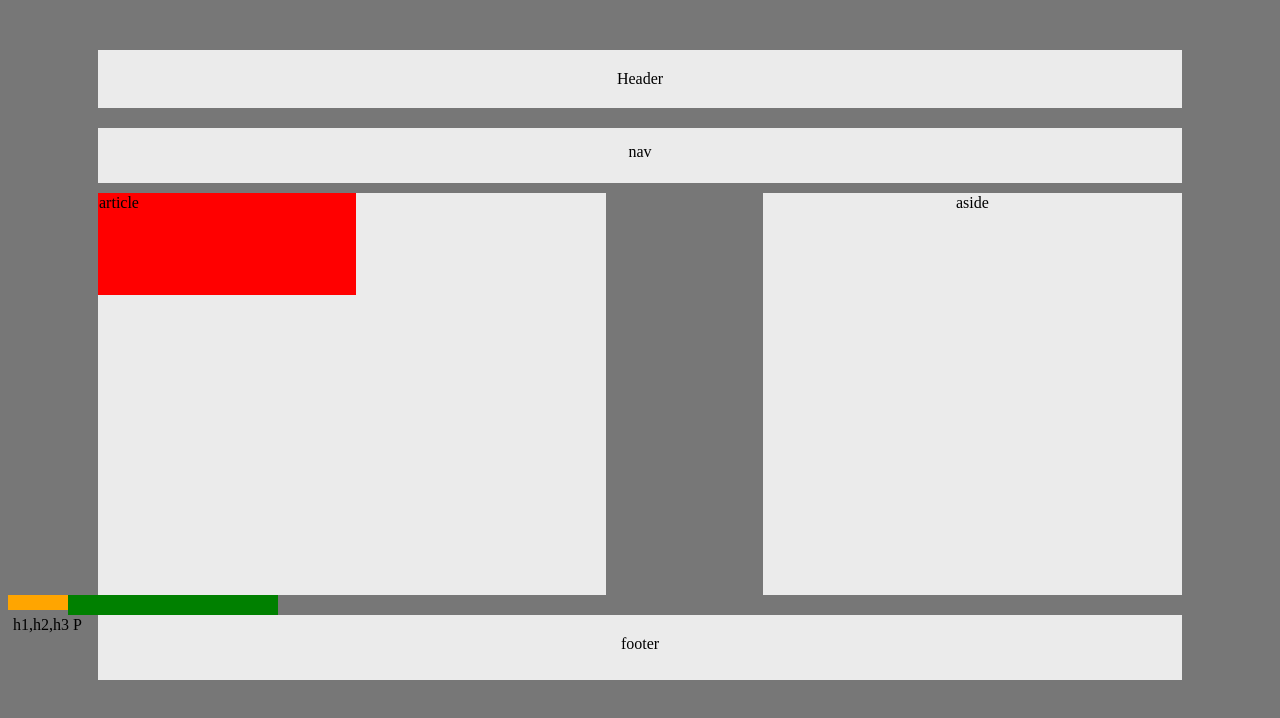
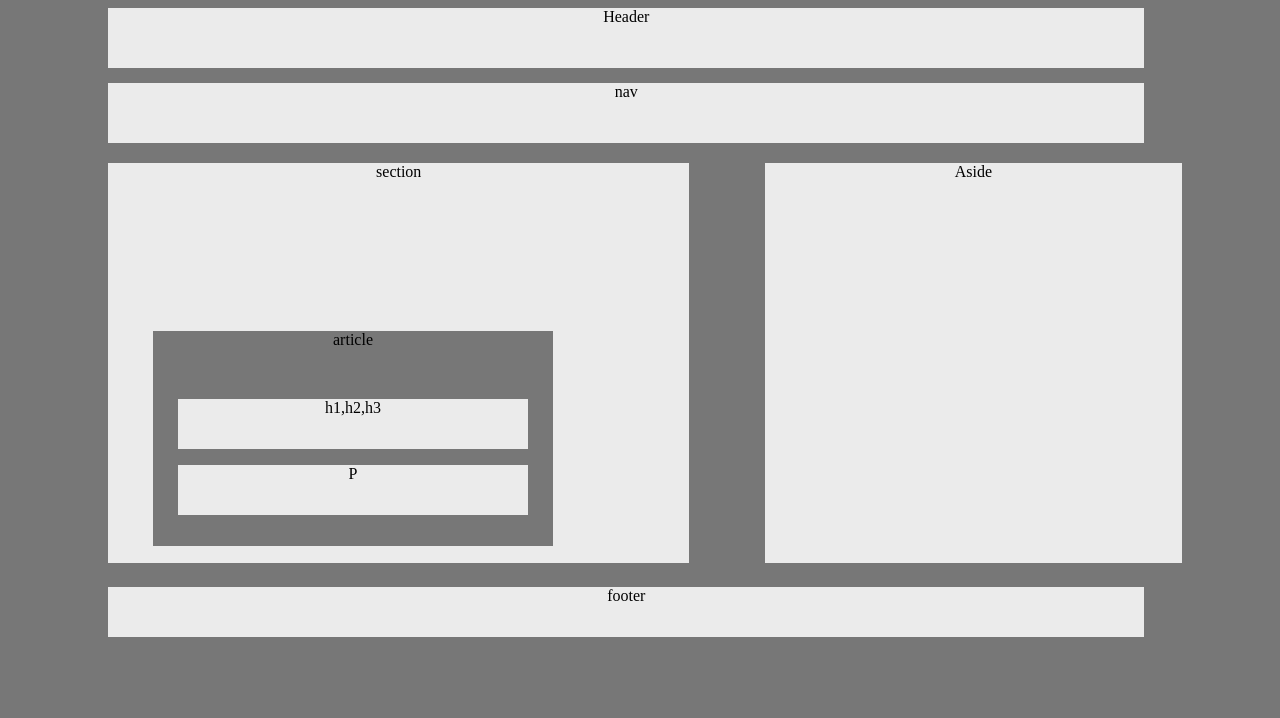
Before and after one commit to Astonsilicon/HW-Wireframe, a plain HTML site: page index.html in a window 1280 px wide. Drawn offline with Linux system fonts and the light colour scheme.

Commit message:
added files

```diff
--- a/index.html
+++ b/index.html
@@ -2,43 +2,41 @@
 <html>
 		<head>
 	<title>Assignment 1!</title>
+
+	<link rel="stylesheet" type="text.css" href="reset.css">
+
 	<link rel="stylesheet" type="text/css" href="style.css">
+
 		</head>
+<body>
 
-<div class="top">
 <header>Header</header>
-</div>
 
-<div class="nav">
 <nav>nav</nav>
-</div>
-<section>
-<div class="right">
-<aside>aside</aside>
-</div>
 
-<div class="left">
-<section>section</section>
-</div>
 
-<div class="article">
-<article>article</article>
-</div>
 
+
+<aside>Aside</aside>
+
+
+
+<section>section
+	<article>
+		article
 		<div class="headings">
 			<p> h1,h2,h3</p>
 		</div>
-
 		<div class="p">
 			<p>P</p>
 		</div>
-
-<div class="footer">
-<footer>footer</footer>
-</div>
+	</article>
 </section>
 
-<body>
+
+<footer>footer</footer>
+
 
 </body>
+
 </html>
--- /dev/null
+++ b/reset.css
@@ -0,0 +1,48 @@
+/* http://meyerweb.com/eric/tools/css/reset/
+   v2.0 | 20110126
+   License: none (public domain)
+*/
+
+html, body, div, span, applet, object, iframe,
+h1, h2, h3, h4, h5, h6, p, blockquote, pre,
+a, abbr, acronym, address, big, cite, code,
+del, dfn, em, img, ins, kbd, q, s, samp,
+small, strike, strong, sub, sup, tt, var,
+b, u, i, center,
+dl, dt, dd, ol, ul, li,
+fieldset, form, label, legend,
+table, caption, tbody, tfoot, thead, tr, th, td,
+article, aside, canvas, details, embed,
+figure, figcaption, footer, header, hgroup,
+menu, nav, output, ruby, section, summary,
+time, mark, audio, video {
+	margin: 0;
+	padding: 0;
+	border: 0;
+	font-size: 100%;
+	font: inherit;
+	vertical-align: baseline;
+}
+/* HTML5 display-role reset for older browsers */
+article, aside, details, figcaption, figure,
+footer, header, hgroup, menu, nav, section {
+	display: block;
+}
+body {
+	line-height: 1;
+}
+ol, ul {
+	list-style: none;
+}
+blockquote, q {
+	quotes: none;
+}
+blockquote:before, blockquote:after,
+q:before, q:after {
+	content: '';
+	content: none;
+}
+table {
+	border-collapse: collapse;
+	border-spacing: 0;
+}
--- a/style.css
+++ b/style.css
@@ -1,35 +1,34 @@
 body {
 	background-color: #777;
 }
+header {
+	width: 82%;
+	height: 50px;
+	margin-left: 100px;
+	padding-top: 0px;
+	padding-bottom: 10px;
+	background-color: #ebebeb;
+	color: black;
+  	text-align: center;
+}
 
-.top {
-  background: #ebebeb;
-  padding: 20px;
-  margin-top: 50px;
-  margin-left: 90px;
-  margin-bottom: 20px;
-  margin-right: 90px;
+nav {
+	width: 82%;
+  	height: 50px;
+  	margin-left: 100px;
+  	margin-top: 15px;
+  	padding-bottom: 10px;
+  	background-color: #ebebeb;
+
   color: black;
   text-align: center;
 }
 
-.nav {
-  height: 25px;
-  background: #ebebeb;
-  padding: 15px;
-  margin-left: 90px;
-  margin-bottom: 10px;
-  margin-right: 90px;
-  color: black;
-  text-align: center;
-}
-
-.right {
+aside {
 	width: 33%;
 	height: 400px;
+	margin-top: 20px;
 	margin-right: 90px;
-	padding: 1px;
-	border: 1px;
 	background-color: #ebebeb;
 	text-align: center;
 	float: right;
@@ -37,65 +36,51 @@ body {
 
 }
 
-.left {
-	width: 40%;
+section {
+	width: 46%;
 	height: 400px;
-	position: relative;
-	margin-left: 90px;
-	padding: 1px;
-	border: 1px;
 	background-color: #ebebeb;
-	text-align: top;
-	z-index: -1;
-	float: left;
+	margin-left: 100px;
+	margin-top: 20px;
+	margin-bottom: 0;
+	text-align: center;
 
 }
-.article {
+
+article {
 	clear: both;
-	width: 20%;
-	height: 100px;
+	width: 400px ;
+	height: 215px;
+	margin-top: 150px;
+	margin-left: 45px;
 	position: absolute;
-	margin-left: 90px;
-	margin-bottom: 900px;
-	padding: 1px;
-	border: 1px;
-	background-color: red;
-	text-align: top;
-	z-index: +2;
-	float: left;
+	background-color: #777;
+	text-align: center;
+
 
 }
 .headings {
-	clear: both;
-	float: left;
-	width: 50px;
-	height: 5px;
-	padding: 5px;
-	border: 10px;
-	margin-right: : 150px;
+	width: 350px;
+	height: 50px;
+	margin-left: 25px;
+	margin-top: 50px;
 	background-color: #ebebeb;
-	background-color: orange;
 }
 
 .p {
-	float: left;
-	width: 200px;
-	height: 10px;
-	padding: 5px;
-	border: 10px;
-	margin-right: : 100px;
+	width: 350px;
+	height: 50px;
+	margin-left: 25px;
+
 	background-color: #ebebeb;
-	background-color: green;
 }
-.footer {
-	clear: both;
-  background: #ebebeb;
-  padding: 20px;
-  height: 25px;
-  margin-top: 50px;
-  margin-left: 90px;
-  margin-bottom: 20px;
-  margin-right: 90px;
+footer {
+  clear: both;
+  width: 82%;
+  height: 50px;
+  margin-left: 100px;
+  margin-top: 24px;
+  background-color: #ebebeb;
   color: black;
   text-align: center;
 }
```
Also changed, not shown: 1 other file. Lines whose indentation alone changed are shown as unchanged.
